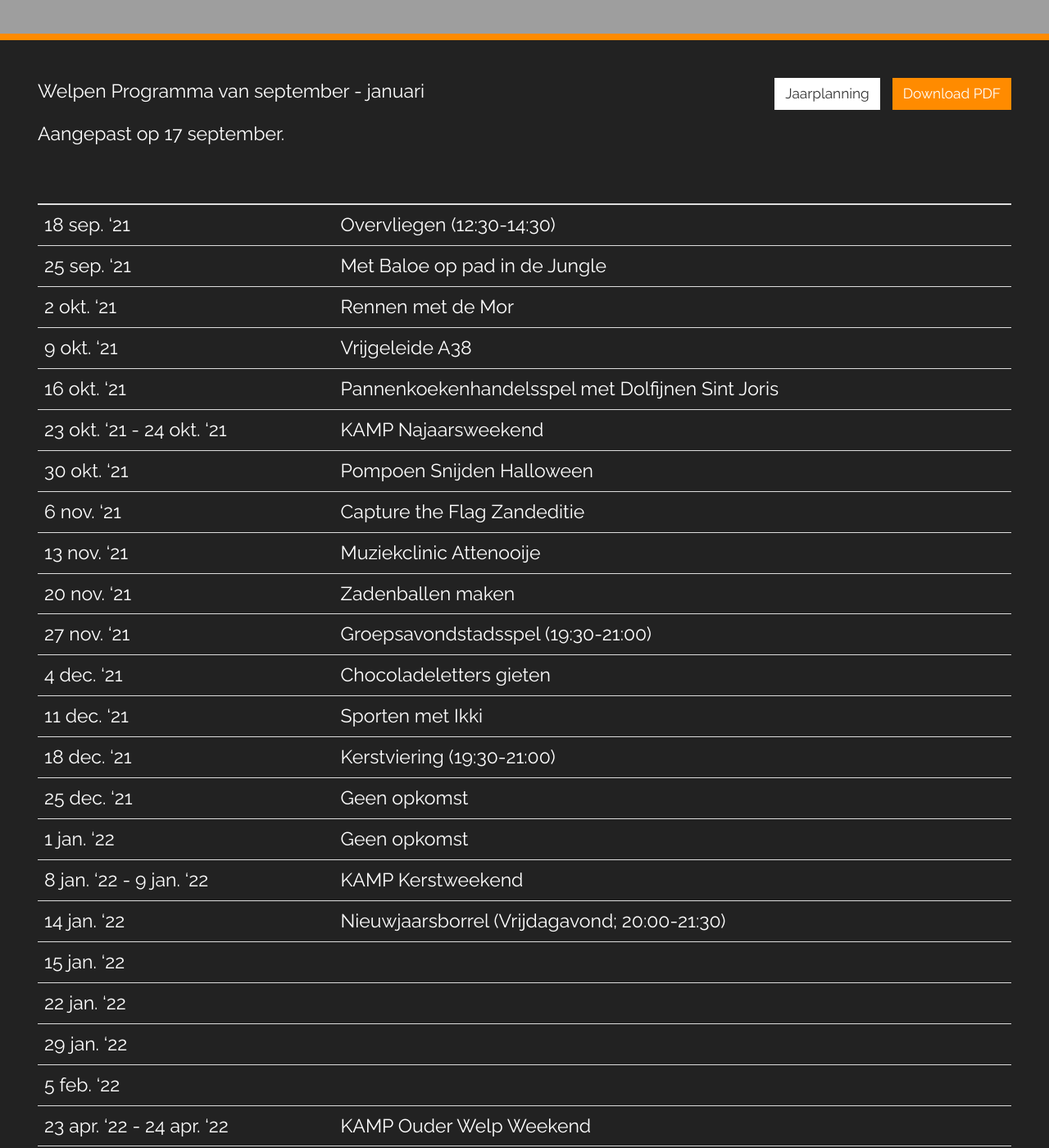
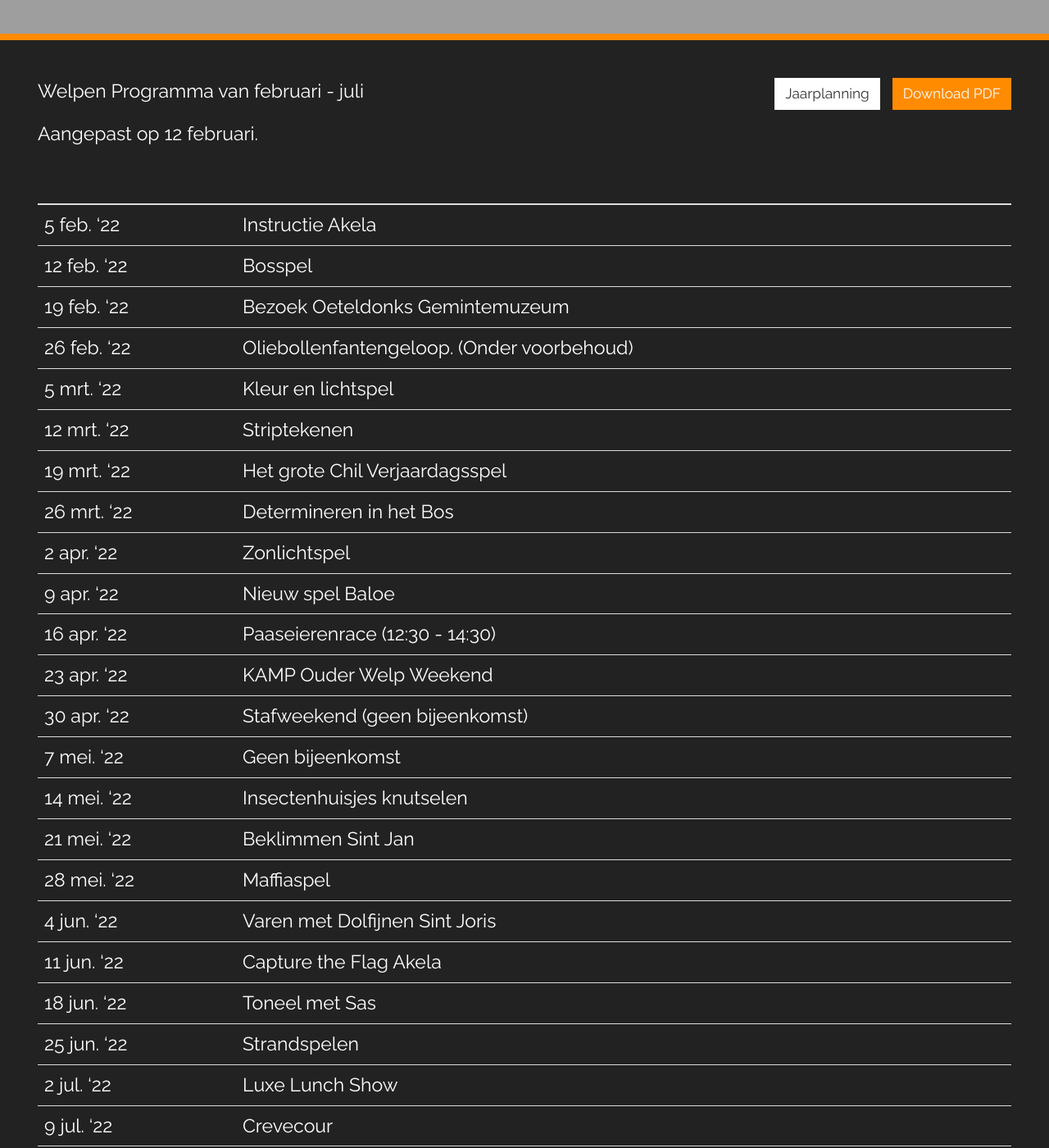
Before and after one commit to nognooitmeegemaakt/website, a Jekyll site: the page built from _agenda/welpen.md, in a window 1280 px wide and 1400 px high, scrolled down 226 px. Shown: the whole window at 82% size. Built offline with Jekyll 4.4.1, drawn with Linux system fonts in a browser that asks for light colours; some web fonts are replaced; some of the changed text lies outside the part shown.

Commit message:
Update welpen.md

```diff
--- a/_agenda/welpen.md
+++ b/_agenda/welpen.md
@@ -3,39 +3,40 @@ title: Welpen Programma
 layout: agenda
 category: agenda
 agenda: welpen
-footer: "_Laatste wijziging 17 september 2021_"
+footer: "_Laatste wijziging 12 februari 2022_"
 ---
 
-Welpen Programma van september - januari
+Welpen Programma van februari - juli
 
-Aangepast op 17 september.
+Aangepast op 12 februari.
 
 | | |
 |---|---|
-| 18 sep. '21 | Overvliegen (12:30-14:30) |
-| 25 sep. '21 | Met Baloe op pad in de Jungle |
-| 2 okt. '21 | Rennen met de Mor |
-| 9 okt. '21 | Vrijgeleide A38 |
-| 16 okt. '21 | Pannenkoekenhandelsspel met Dolfijnen Sint Joris |
-| 23 okt. '21 - 24 okt. '21 | KAMP Najaarsweekend |
-| 30 okt. '21 | Pompoen Snijden Halloween |
-| 6 nov. '21 | Capture the Flag Zandeditie |
-| 13 nov. '21 | Muziekclinic Attenooije |
-| 20 nov. '21 | Zadenballen maken |
-| 27 nov. '21 | Groepsavondstadsspel (19:30-21:00) |
-| 4 dec. '21 | Chocoladeletters gieten |
-| 11 dec. '21 | Sporten met Ikki |
-| 18 dec. '21 | Kerstviering (19:30-21:00) |
-| 25 dec. '21 | Geen opkomst |
-| 1 jan. '22 | Geen opkomst |
-| 8 jan. '22 - 9 jan. '22 | KAMP Kerstweekend |
-| 14 jan. '22 | Nieuwjaarsborrel (Vrijdagavond; 20:00-21:30) |
-| 15 jan. '22 |  |
-| 22 jan. '22 |  |
-| 29 jan. '22 |  |
-| 5 feb. '22 |  |
-| 23 apr. '22 - 24 apr. '22 | KAMP Ouder Welp Weekend |
-| 24 jul. '22 - 30 jul. '22 | KAMP Zomerkamp 2022!!!!! |
+| 5 feb. '22 | Instructie Akela |
+| 12 feb. '22 | Bosspel  |
+| 19 feb. '22 | Bezoek Oeteldonks Gemintemuzeum |
+| 26 feb. '22 | Oliebollenfantengeloop. (Onder voorbehoud) |
+| 5 mrt. '22 | Kleur en lichtspel |
+| 12 mrt. '22 | Striptekenen |
+| 19 mrt. '22 | Het grote Chil Verjaardagsspel |
+| 26 mrt. '22 | Determineren in het Bos |
+| 2 apr. '22 | Zonlichtspel |
+| 9 apr. '22 | Nieuw spel Baloe |
+| 16 apr. '22 | Paaseierenrace (12:30 - 14:30) |
+| 23 apr. '22 | KAMP Ouder Welp Weekend |
+| 30 apr. '22 | Stafweekend (geen bijeenkomst) |
+| 7 mei. '22 | Geen bijeenkomst |
+| 14 mei. '22 | Insectenhuisjes knutselen |
+| 21 mei. '22 | Beklimmen Sint Jan |
+| 28 mei. '22 | Maffiaspel |
+| 4 jun. '22 | Varen met Dolfijnen Sint Joris |
+| 11 jun. '22 | Capture the Flag Akela |
+| 18 jun. '22 | Toneel met Sas |
+| 25 jun. '22 | Strandspelen |
+| 2 jul. '22 | Luxe Lunch Show |
+| 9 jul. '22 | Crevecour |
+| 16 jul. '22 | Seizoensafsluiting (12:30-14:30) |
+| 23 jul. '22  | KAMP Zomerkamp 2022 (zo-za) |
 {: .table :}
 
 {{ page.footer }}
```
